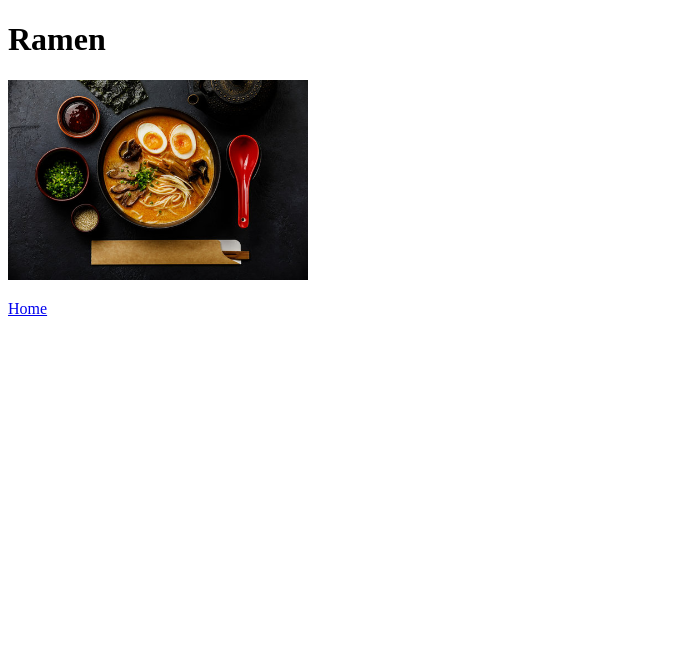
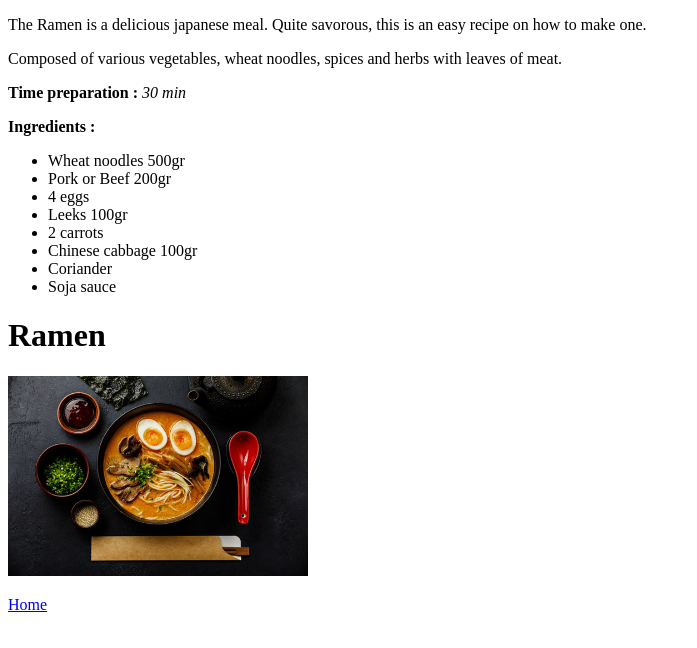
Before and after one commit to thefx3/odin-recipes, a plain HTML site: page recipes/ramen.html in a window 1280 px wide. Shown: the whole page, without its empty margins (0-697 px from the left). Drawn offline with Linux system fonts and the light colour scheme.

Commit message:
Write detailed ramen recipe

```diff
--- a/recipes/ramen.html
+++ b/recipes/ramen.html
@@ -5,6 +5,21 @@
 <head>
     <meta charset="UTF-8">
     <title>Recipe 1</title>
+    <p> The Ramen is a delicious japanese meal. Quite savorous, this is an easy recipe on how to make one.</p>
+    <p> Composed of various vegetables, wheat noodles, spices and herbs with leaves of meat. </p>
+    <p> <strong>Time preparation :</strong> <em>30 min</em></p>
+    <p> <strong>Ingredients :</strong></p>
+    <ul>
+        <li>Wheat noodles 500gr</li>
+        <li>Pork or Beef 200gr</li>
+        <li>4 eggs</li>
+        <li>Leeks 100gr </li>
+        <li>2 carrots</li>
+        <li>Chinese cabbage 100gr</li>
+        <li>Coriander</li>
+        <li>Soja sauce</li>
+    </ul>
+
 </head>
 
 <body>
@@ -12,7 +27,7 @@
 
     <img src="../images/ramen.jpg" alt="Imag de ramen" height="200" width="300">
     <p></p>
-    <a href="../index.html" target="_blank" rel="noopener noreferrer">Home</a>
+    <a href="../index.html">Home</a>
 </body>
 
 </html>
```
